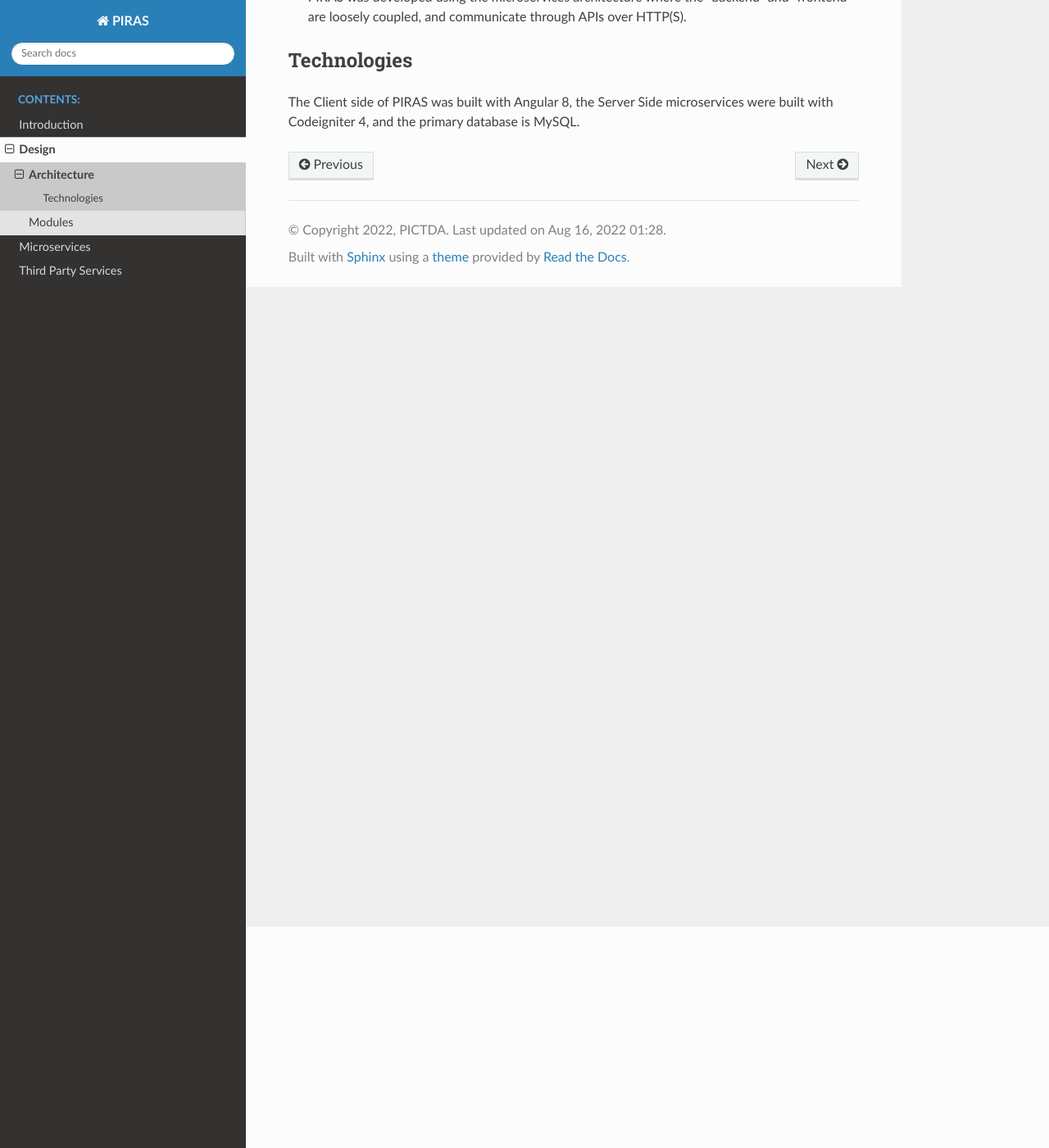
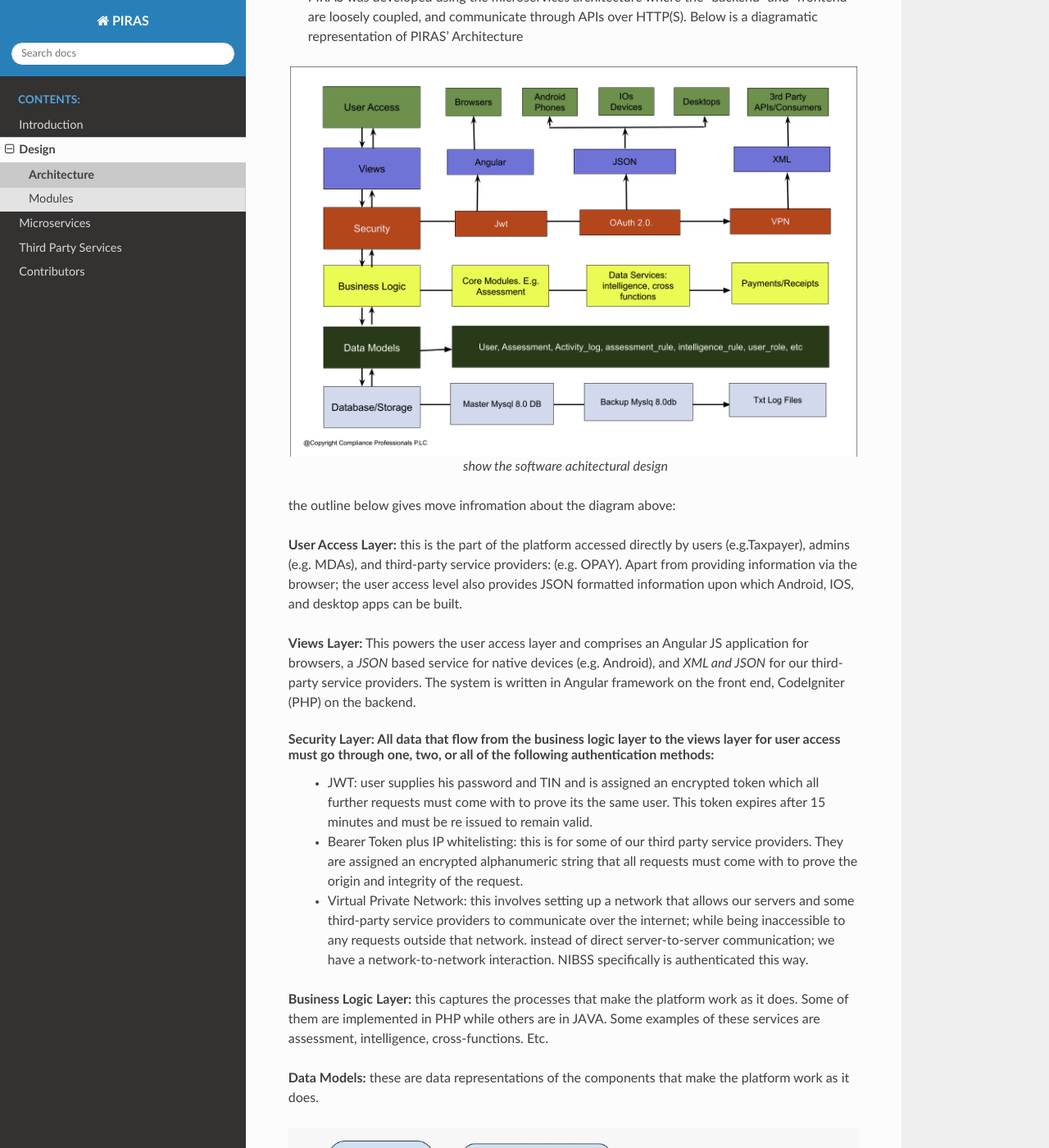
Before and after one commit to LuckyYoila/PIRAS_docs, a Sphinx documentation site: the page built from source/design/architecture/index.rst, in a window 1280 px wide and 1400 px high, scrolled down 270 px. Shown: the whole window at 82% size. Built offline with Sphinx 7.4.7 and the Read the Docs theme 2.0.0, drawn with Linux system fonts in a browser that asks for light colours; some of the changed text lies outside the part shown.

Commit message:
update to architecture section and contributors page added

```diff
--- a/source/conf.py
+++ b/source/conf.py
@@ -43,6 +43,7 @@ html_last_updated_fmt = '%b %d, %Y %H:%M'
 
 
 extensions = [
+    'sphinx.ext.autosectionlabel'
 ]
 
 # Add any paths that contain templates here, relative to this directory.
@@ -78,7 +79,7 @@ html_theme_options = {
     # navigation_depth: The maximum depth of the table of contents tree. Set this to -1 to allow unlimited depth. Default: 4
     'navigation_depth': -1,
     # includehidden:Specifies if the navigation includes hidden table(s) of contents – that is, any toctree directive that is marked with the :hidden: option. Default: True,
-    # 'includehidden': True,
+    'includehidden': True,
     # canonical_url: This will specify a canonical URL meta link element to tell search engines which URL should be ranked as the primary URL for your documentation. This is important if you have multiple URLs that your documentation is available through. The URL points to the root path of the documentation and requires a trailing slash.
     # 'canonical_url': 'https://docs.qgis.org/latest/en/',
     # display_version: If True, the version number is shown at the top of the sidebar. Default: True,
--- a/source/design/architecture/index.rst
+++ b/source/design/architecture/index.rst
@@ -4,11 +4,50 @@ Software Architecture
     This section outlines the technologies and paradigm used in the development of PIRAS.
 
     PIRAS was developed using the microservices architecture where the "backend" and "frontend" are loosely coupled, and communicate through APIs over HTTP(S).
+    Below is a diagramatic representation of PIRAS' Architecture
 
-Technologies
-++++++++++++
+.. figure:: /_static/images/architecture.png
+   :alt: 'show the software achitecture'
+   :align: center
+   :width: 700
 
-The Client side of PIRAS was built with Angular 8, the Server Side microservices were built with Codeigniter 4, and the primary database is MySQL.
+   *show the software achitectural design*
+
+
+the outline below gives move infromation about the diagram above:
+
+**User Access Layer:** this is the part of the platform accessed directly by users (e.g.Taxpayer), admins (e.g. MDAs), and third-party service providers: (e.g. OPAY). Apart from providing information via the browser; the user access level also provides JSON formatted information upon which Android, IOS, and desktop apps can be built.
+
+**Views Layer:** This powers the user access layer and comprises an Angular JS
+application for browsers, a *JSON* based service for native devices (e.g. Android), and *XML and JSON* for our third-party service providers. The system is written in Angular framework on the front end, CodeIgniter (PHP) on the backend.
+
+**Security Layer:** All data that flow from the business logic layer to the views layer for user access must go through one, two, or all of the following authentication methods:
+   * JWT: user supplies his password and TIN and is assigned an encrypted token which all further requests must come with to prove its the same user. This token expires after 15 minutes and must be re issued to remain valid.
+   * Bearer Token plus IP whitelisting: this is for some of our third party service providers. They are assigned an encrypted alphanumeric string that all requests must come with to prove the origin and integrity of the request.
+   * Virtual Private Network: this involves setting up a network that allows our servers and some third-party service providers to communicate over the internet; while being inaccessible to any requests outside that network. instead of direct server-to-server communication; we have a network-to-network interaction. NIBSS specifically is authenticated this way.
+
+**Business Logic Layer:** this captures the processes that make the platform work
+as it does. Some of them are implemented in PHP while others are in JAVA. Some
+examples of these services are assessment, intelligence, cross-functions. Etc.
+
+**Data Models:** these are data representations of the components that make the
+platform work as it does.
+
+.. figure:: /_static/images/data_model.png
+   :alt: database module
+   :align: center
+   :width: 700
+
+   *The database models and relationships*
+
+**Database/Storage:** this is the final resting place of all data that go into the platform. It is powered by two *MySQL Databases*, one for backup and the other as the main database. Some data are saved directly to the server file system as "log.txt" files such as the results of chron services.
+
+**Third-party APIs:** The system communicates with multiple third party APIs such as Twillio, MTN OPAY, NIBSS, Remita. See Full list of third party APIs :ref:`here! <thirdPartyAPIs>`
+
+.. Technologies
+.. ++++++++++++
+
+.. The Client side of PIRAS was built with Angular 8, the Server Side microservices were built with Codeigniter 4, and the primary database is MySQL.
 
 
 .. toctree::
--- a/source/index.rst
+++ b/source/index.rst
@@ -25,7 +25,10 @@ Welcome to the official Documentation of Plateau State Integrated Revenue Admini
 
    Third Party Services <third_party_services/index>
 
+.. toctree::
+   :maxdepth: 2
 
+   Contributors <contributors/index>
 
 Indices and tables
 ==================
--- a/source/third_party_services/index.rst
+++ b/source/third_party_services/index.rst
@@ -1,3 +1,5 @@
+.. _thirdPartyAPIs:
+
 Third Party Services
 ====================
 
```
Also changed, not shown: source/contributors/index.rst (added, +16 -0 lines), source/_static/images/architecture.png (added), source/_static/images/data_model.png (added).
